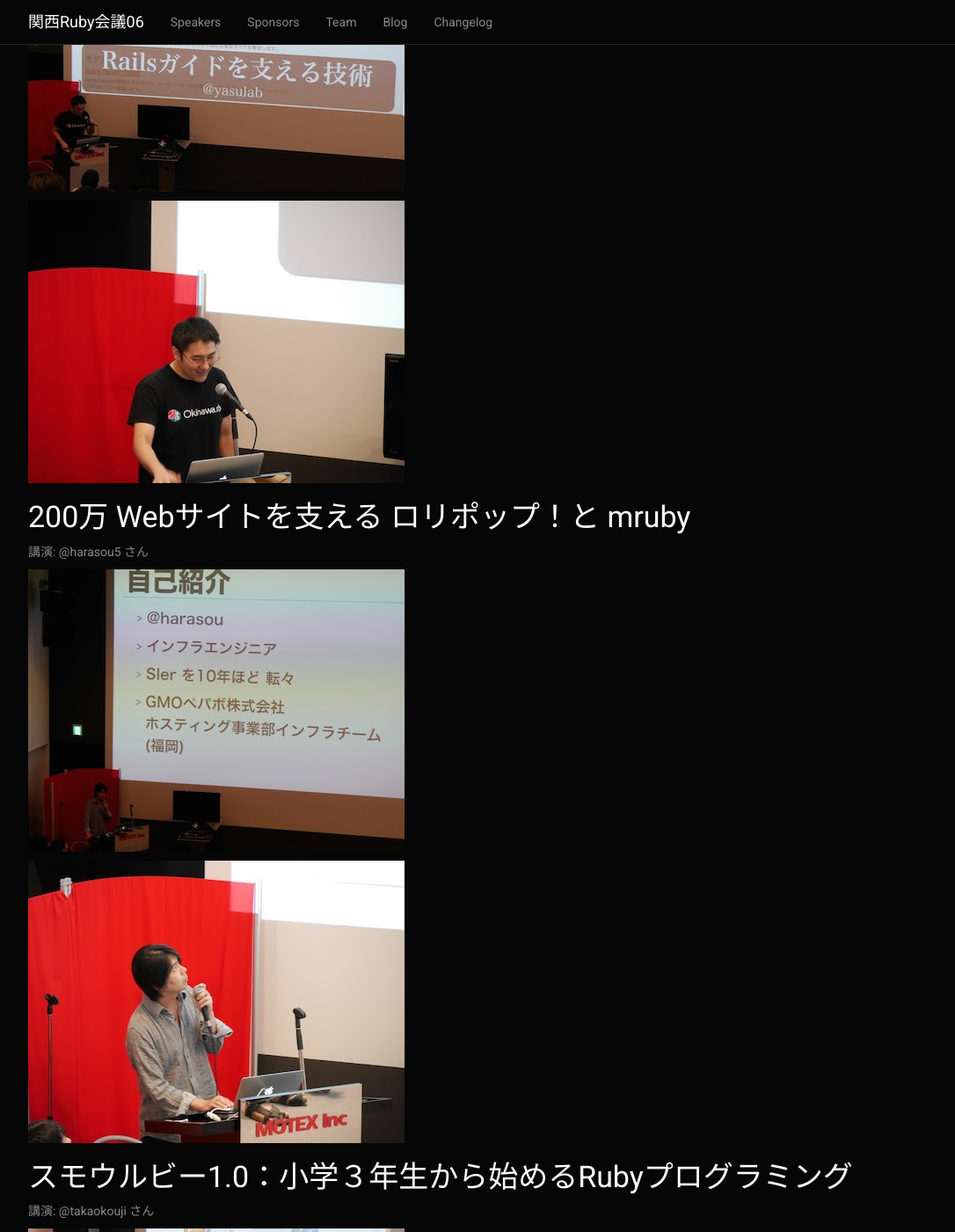
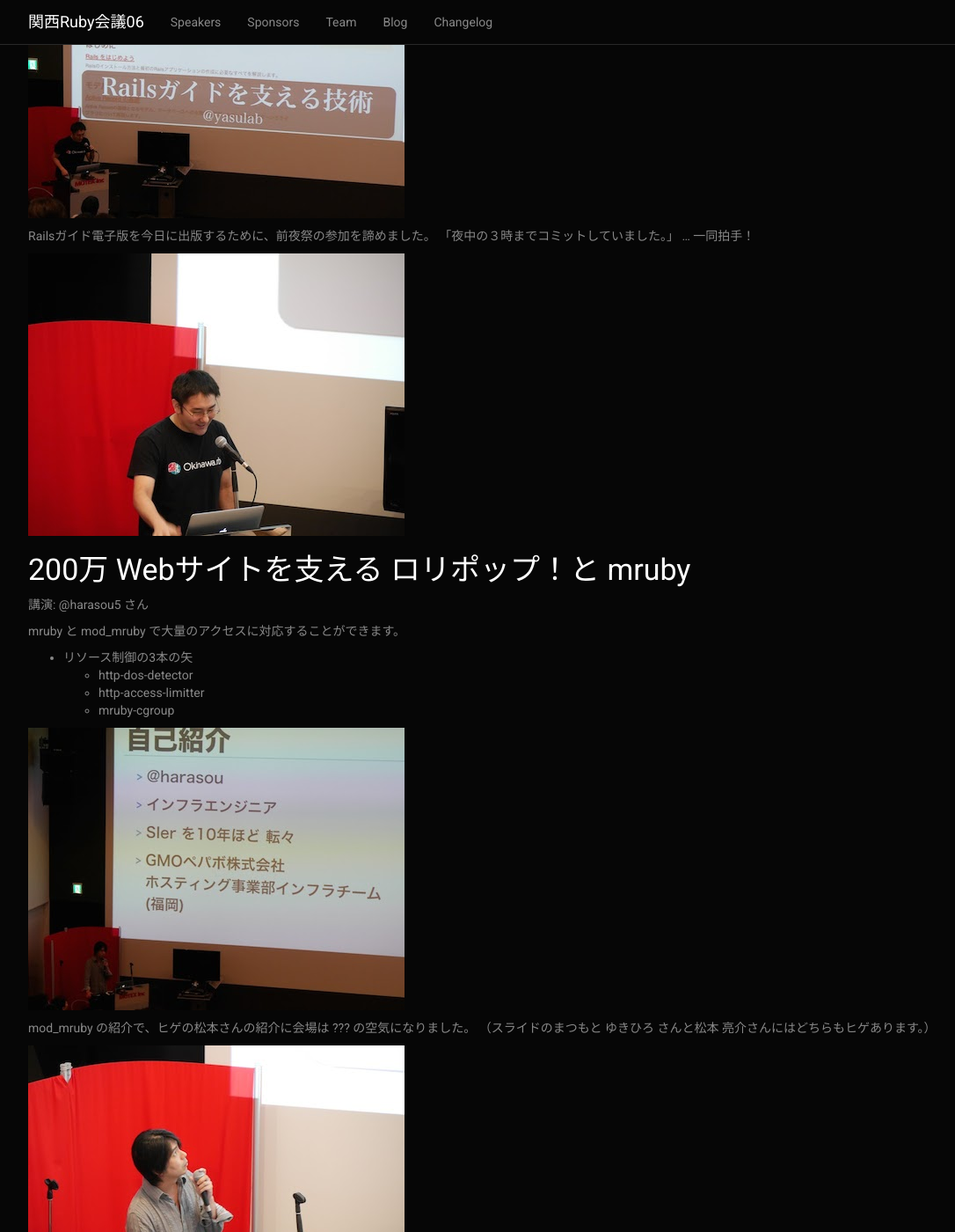
Before and after one commit to rubykansai/kansai06, a Jekyll site: the page built from report/index.md, in a window 1280 px wide and 1400 px high, scrolled down 5949 px. Shown: the whole window at 88% size, without its empty margins (38-1124 px from the left). Built offline with Jekyll 4.4.1, drawn with Linux system fonts in a browser that asks for light colours; nearby versions of some CDN libraries; some of the changed text lies outside the part shown.

Commit message:
Fix report

```diff
--- a/report/index.md
+++ b/report/index.md
@@ -84,7 +84,7 @@ DSL（抽象化を一段上げる）や、メタプロも活用の貢献も大
 ![P1030349]({{ site.baseurl }}/assets/img/report/P1030349.JPG)
 
 質問タイムでは、「島根は好きです！」と即答していました。（前日の前夜祭でなにかあったらしい？）
-まつもと ゆきひろ さんはC言語のプラグラマーなので、「Ruby会議はアウェー感」の回答に会場が賑わいました。
+また、まつもと ゆきひろ さんはC言語のプラグラマーなので、「Ruby会議はアウェー感」の回答に会場が賑わいました。
 
 ![P1030476]({{ site.baseurl }}/assets/img/report/P1030476.JPG)
 
@@ -107,7 +107,13 @@ Rubyビジネスフォーラムではスーツ率が高いそうです。
 
 講演: @yasulab さん
 
+Railsガイドを継続的に更新していく技術をデモンストレーションを交えての紹介です。
+プロの翻訳者も八田さんがパワフルに翻訳を進めて行かれるそうです。
+
 ![P1030526]({{ site.baseurl }}/assets/img/report/P1030526.JPG)
+
+Railsガイド電子版を今日に出版するために、前夜祭の参加を諦めました。
+「夜中の３時までコミットしていました。」 ... 一同拍手！
 
 ![P1030540]({{ site.baseurl }}/assets/img/report/P1030540.JPG)
 
@@ -115,7 +121,17 @@ Rubyビジネスフォーラムではスーツ率が高いそうです。
 
 講演: @harasou5 さん
 
+mruby と mod_mruby で大量のアクセスに対応することができます。
+
+* リソース制御の3本の矢
+    * http-dos-detector
+    * http-access-limitter
+    * mruby-cgroup
+
 ![P1030563]({{ site.baseurl }}/assets/img/report/P1030563.JPG)
+
+mod_mruby の紹介で、ヒゲの松本さんの紹介に会場は ??? の空気になりました。
+（スライドのまつもと ゆきひろ さんと松本 亮介さんにはどちらもヒゲあります。）
 
 ![P1030564]({{ site.baseurl }}/assets/img/report/P1030564.JPG)
 
@@ -123,7 +139,13 @@ Rubyビジネスフォーラムではスーツ率が高いそうです。
 
 講演: @takaokouji さん
 
+スモウルビーはスクラッチのように子供でも簡単にプログラミングを楽しめます。
+野球のリトルリーグのようなプログラミング少年団を目指して活動をされています。
+
 ![P1030579]({{ site.baseurl }}/assets/img/report/P1030579.JPG)
+
+スモウルビーで「ねずみとねこの追いかけっこゲーム」のライブコーディングがありました。
+限られた時間でゲームを作り、そのゲームもライブでクリアするパフォーマンスで盛り上がりました。
 
 ![P1030575]({{ site.baseurl }}/assets/img/report/P1030575.JPG)
 
@@ -185,23 +207,30 @@ LT: @ShinsukeKuroki さん
 
 ### キーワードパラメータを支える技術
 
-基調講演: 笹田 耕一  さん
+基調講演: 笹田 耕一 さん
 
-![P1030760]({{ site.baseurl }}/assets/img/report/P1030760.JPG)
-
-![P1030789]({{ site.baseurl }}/assets/img/report/P1030789.JPG)
+キーワードパラメータは Ruby 2.2 で早くなりました。
+（会場では使っている人は少なかったですが、早くなったのでどんどん使いましょう。）
 
 ![P1030792]({{ site.baseurl }}/assets/img/report/P1030792.JPG)
 
+シンボルGCの改善が Ruby 2.2.2 で対応してると思っていたら、その修正が入っていなかった。
+(Ruby 2.2.3 ではなおっているかも)
+
 ![P1030794]({{ site.baseurl }}/assets/img/report/P1030794.JPG)
+
+Ruby 2.2 からの インクリメンタル GC で大幅に改善がされています。
+（グラフのピンと跳ね上がるポイントを押さえる事ができています。）
 
 ![P1030800]({{ site.baseurl }}/assets/img/report/P1030800.JPG)
 
-![P1030856]({{ site.baseurl }}/assets/img/report/P1030856.JPG)
-
-![P1030839]({{ site.baseurl }}/assets/img/report/P1030839.JPG)
+笹田 耕一 さんをイベントに招待すると Ruby のクオリティーが上がるそうです。（スライドのネタのため）
+それと、笹田 耕一 さんも C言語のプラグラマーなので、Ruby会議はアウェー感！？
 
 ![P1030847]({{ site.baseurl }}/assets/img/report/P1030847.JPG)
+
+参加者は朝からのたくさんの発表を真剣に聞き入っていました。
+また、質問タイムには積極的に手を挙げて多いに会場を盛り上げて頂きました。
 
 ![P1030633]({{ site.baseurl }}/assets/img/report/P1030633.JPG)
 
```
